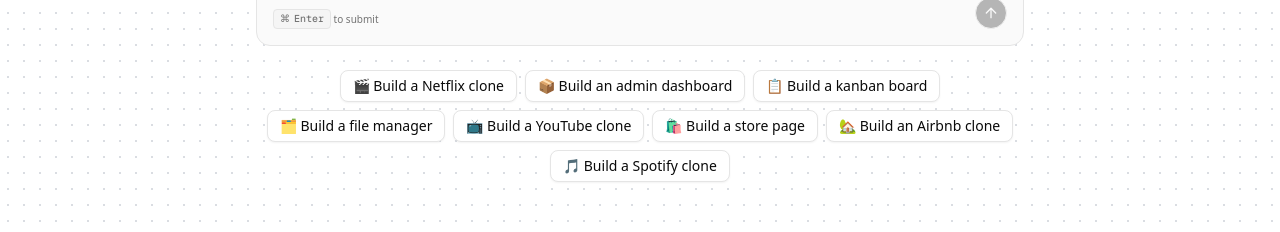
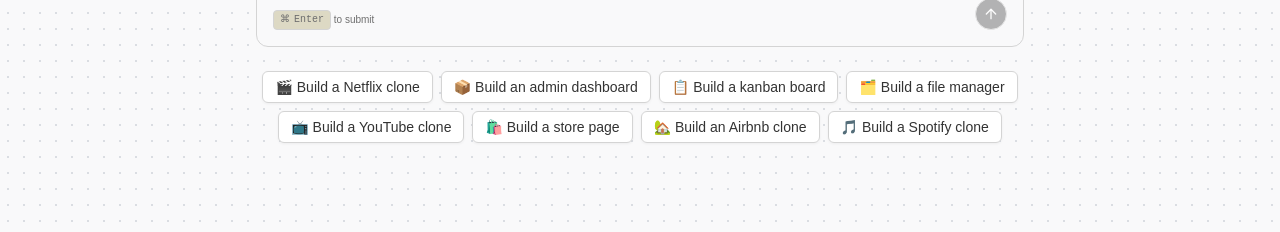
Before and after one commit to DeepanshuTyagi2004/vibe, a Next.js app: page / in a window 1280 px wide. Shown: the part 411-643 px from the top of the page. Built offline with nearby package versions, Linux system fonts and the light colour scheme; no server answers.

Commit message:
global css update

```diff
--- a/src/app/(home)/layout.tsx
+++ b/src/app/(home)/layout.tsx
@@ -8,7 +8,7 @@
 function layout({children} : Props) {
   return (
     <main className='flex flex-col min-h-screen max-h-screen'>
-        <div className='absolute inset-0 -z-10 h-full w-full bg-background dark:bg-[radial-gradient(#393e4a_1px,transparent_1px)] bg-[radial-gradient(#dadde2_1px,transparent_1px)] bg-size-[16px_16px]'/>
+      <div className='fixed inset-0 -z-10 h-full w-full bg-background dark:bg-[radial-gradient(#393e4a_1px,transparent_1px)] bg-[radial-gradient(#dadde2_1px,transparent_1px)] bg-size-[16px_16px]' />
       <div className='flex-1 flex px-4 pb-4'>
         {children}
       </div>
--- a/src/app/globals.css
+++ b/src/app/globals.css
@@ -3,115 +3,166 @@
 
 @custom-variant dark (&:is(.dark *));
 
+:root {
+  --background: oklch(0.9824 0.0013 286.3757);
+  --foreground: oklch(0.3211 0 0);
+  --card: oklch(1.0000 0 0);
+  --card-foreground: oklch(0.3211 0 0);
+  --popover: oklch(1.0000 0 0);
+  --popover-foreground: oklch(0.3211 0 0);
+  --primary: oklch(0.6487 0.1538 150.3071);
+  --primary-foreground: oklch(1.0000 0 0);
+  --secondary: oklch(0.6746 0.1414 261.3380);
+  --secondary-foreground: oklch(1.0000 0 0);
+  --muted: oklch(0.8828 0.0285 98.1033);
+  --muted-foreground: oklch(0.5382 0 0);
+  --accent: oklch(0.8269 0.1080 211.9627);
+  --accent-foreground: oklch(0.3211 0 0);
+  --destructive: oklch(0.6368 0.2078 25.3313);
+  --destructive-foreground: oklch(1.0000 0 0);
+  --border: oklch(0.8699 0 0);
+  --input: oklch(0.8699 0 0);
+  --ring: oklch(0.6487 0.1538 150.3071);
+  --chart-1: oklch(0.6487 0.1538 150.3071);
+  --chart-2: oklch(0.6746 0.1414 261.3380);
+  --chart-3: oklch(0.8269 0.1080 211.9627);
+  --chart-4: oklch(0.5880 0.0993 245.7394);
+  --chart-5: oklch(0.5905 0.1608 148.2409);
+  --sidebar: oklch(0.9824 0.0013 286.3757);
+  --sidebar-foreground: oklch(0.3211 0 0);
+  --sidebar-primary: oklch(0.6487 0.1538 150.3071);
+  --sidebar-primary-foreground: oklch(1.0000 0 0);
+  --sidebar-accent: oklch(0.8269 0.1080 211.9627);
+  --sidebar-accent-foreground: oklch(0.3211 0 0);
+  --sidebar-border: oklch(0.8699 0 0);
+  --sidebar-ring: oklch(0.6487 0.1538 150.3071);
+  --font-sans: Plus Jakarta Sans, sans-serif;
+  --font-serif: Source Serif 4, serif;
+  --font-mono: JetBrains Mono, monospace;
+  --radius: 0.5rem;
+  --shadow-x: 0;
+  --shadow-y: 1px;
+  --shadow-blur: 3px;
+  --shadow-spread: 0px;
+  --shadow-opacity: 0.1;
+  --shadow-color: oklch(0 0 0);
+  --shadow-2xs: 0 1px 3px 0px hsl(0 0% 0% / 0.05);
+  --shadow-xs: 0 1px 3px 0px hsl(0 0% 0% / 0.05);
+  --shadow-sm: 0 1px 3px 0px hsl(0 0% 0% / 0.10), 0 1px 2px -1px hsl(0 0% 0% / 0.10);
+  --shadow: 0 1px 3px 0px hsl(0 0% 0% / 0.10), 0 1px 2px -1px hsl(0 0% 0% / 0.10);
+  --shadow-md: 0 1px 3px 0px hsl(0 0% 0% / 0.10), 0 2px 4px -1px hsl(0 0% 0% / 0.10);
+  --shadow-lg: 0 1px 3px 0px hsl(0 0% 0% / 0.10), 0 4px 6px -1px hsl(0 0% 0% / 0.10);
+  --shadow-xl: 0 1px 3px 0px hsl(0 0% 0% / 0.10), 0 8px 10px -1px hsl(0 0% 0% / 0.10);
+  --shadow-2xl: 0 1px 3px 0px hsl(0 0% 0% / 0.25);
+  --tracking-normal: 0em;
+  --spacing: 0.25rem;
+}
+
+.dark {
+  --background: oklch(0.2303 0.0125 264.2926);
+  --foreground: oklch(0.9219 0 0);
+  --card: oklch(0.3210 0.0078 223.6661);
+  --card-foreground: oklch(0.9219 0 0);
+  --popover: oklch(0.3210 0.0078 223.6661);
+  --popover-foreground: oklch(0.9219 0 0);
+  --primary: oklch(0.6487 0.1538 150.3071);
+  --primary-foreground: oklch(1.0000 0 0);
+  --secondary: oklch(0.5880 0.0993 245.7394);
+  --secondary-foreground: oklch(0.9219 0 0);
+  --muted: oklch(0.3867 0 0);
+  --muted-foreground: oklch(0.7155 0 0);
+  --accent: oklch(0.6746 0.1414 261.3380);
+  --accent-foreground: oklch(0.9219 0 0);
+  --destructive: oklch(0.6368 0.2078 25.3313);
+  --destructive-foreground: oklch(1.0000 0 0);
+  --border: oklch(0.3867 0 0);
+  --input: oklch(0.3867 0 0);
+  --ring: oklch(0.6487 0.1538 150.3071);
+  --chart-1: oklch(0.6487 0.1538 150.3071);
+  --chart-2: oklch(0.5880 0.0993 245.7394);
+  --chart-3: oklch(0.6746 0.1414 261.3380);
+  --chart-4: oklch(0.8269 0.1080 211.9627);
+  --chart-5: oklch(0.5905 0.1608 148.2409);
+  --sidebar: oklch(0.2303 0.0125 264.2926);
+  --sidebar-foreground: oklch(0.9219 0 0);
+  --sidebar-primary: oklch(0.6487 0.1538 150.3071);
+  --sidebar-primary-foreground: oklch(1.0000 0 0);
+  --sidebar-accent: oklch(0.6746 0.1414 261.3380);
+  --sidebar-accent-foreground: oklch(0.9219 0 0);
+  --sidebar-border: oklch(0.3867 0 0);
+  --sidebar-ring: oklch(0.6487 0.1538 150.3071);
+  --font-sans: Plus Jakarta Sans, sans-serif;
+  --font-serif: Source Serif 4, serif;
+  --font-mono: JetBrains Mono, monospace;
+  --radius: 0.5rem;
+  --shadow-x: 0;
+  --shadow-y: 1px;
+  --shadow-blur: 3px;
+  --shadow-spread: 0px;
+  --shadow-opacity: 0.1;
+  --shadow-color: oklch(0 0 0);
+  --shadow-2xs: 0 1px 3px 0px hsl(0 0% 0% / 0.05);
+  --shadow-xs: 0 1px 3px 0px hsl(0 0% 0% / 0.05);
+  --shadow-sm: 0 1px 3px 0px hsl(0 0% 0% / 0.10), 0 1px 2px -1px hsl(0 0% 0% / 0.10);
+  --shadow: 0 1px 3px 0px hsl(0 0% 0% / 0.10), 0 1px 2px -1px hsl(0 0% 0% / 0.10);
+  --shadow-md: 0 1px 3px 0px hsl(0 0% 0% / 0.10), 0 2px 4px -1px hsl(0 0% 0% / 0.10);
+  --shadow-lg: 0 1px 3px 0px hsl(0 0% 0% / 0.10), 0 4px 6px -1px hsl(0 0% 0% / 0.10);
+  --shadow-xl: 0 1px 3px 0px hsl(0 0% 0% / 0.10), 0 8px 10px -1px hsl(0 0% 0% / 0.10);
+  --shadow-2xl: 0 1px 3px 0px hsl(0 0% 0% / 0.25);
+}
+
 @theme inline {
   --color-background: var(--background);
   --color-foreground: var(--foreground);
-  --font-sans: var(--font-geist-sans);
-  --font-mono: var(--font-geist-mono);
+  --color-card: var(--card);
+  --color-card-foreground: var(--card-foreground);
+  --color-popover: var(--popover);
+  --color-popover-foreground: var(--popover-foreground);
+  --color-primary: var(--primary);
+  --color-primary-foreground: var(--primary-foreground);
+  --color-secondary: var(--secondary);
+  --color-secondary-foreground: var(--secondary-foreground);
+  --color-muted: var(--muted);
+  --color-muted-foreground: var(--muted-foreground);
+  --color-accent: var(--accent);
+  --color-accent-foreground: var(--accent-foreground);
+  --color-destructive: var(--destructive);
+  --color-destructive-foreground: var(--destructive-foreground);
+  --color-border: var(--border);
+  --color-input: var(--input);
+  --color-ring: var(--ring);
+  --color-chart-1: var(--chart-1);
+  --color-chart-2: var(--chart-2);
+  --color-chart-3: var(--chart-3);
+  --color-chart-4: var(--chart-4);
+  --color-chart-5: var(--chart-5);
+  --color-sidebar: var(--sidebar);
+  --color-sidebar-foreground: var(--sidebar-foreground);
+  --color-sidebar-primary: var(--sidebar-primary);
+  --color-sidebar-primary-foreground: var(--sidebar-primary-foreground);
+  --color-sidebar-accent: var(--sidebar-accent);
+  --color-sidebar-accent-foreground: var(--sidebar-accent-foreground);
+  --color-sidebar-border: var(--sidebar-border);
   --color-sidebar-ring: var(--sidebar-ring);
-  --color-sidebar-border: var(--sidebar-border);
-  --color-sidebar-accent-foreground: var(--sidebar-accent-foreground);
-  --color-sidebar-accent: var(--sidebar-accent);
-  --color-sidebar-primary-foreground: var(--sidebar-primary-foreground);
-  --color-sidebar-primary: var(--sidebar-primary);
-  --color-sidebar-foreground: var(--sidebar-foreground);
-  --color-sidebar: var(--sidebar);
-  --color-chart-5: var(--chart-5);
-  --color-chart-4: var(--chart-4);
-  --color-chart-3: var(--chart-3);
-  --color-chart-2: var(--chart-2);
-  --color-chart-1: var(--chart-1);
-  --color-ring: var(--ring);
-  --color-input: var(--input);
-  --color-border: var(--border);
-  --color-destructive: var(--destructive);
-  --color-accent-foreground: var(--accent-foreground);
-  --color-accent: var(--accent);
-  --color-muted-foreground: var(--muted-foreground);
-  --color-muted: var(--muted);
-  --color-secondary-foreground: var(--secondary-foreground);
-  --color-secondary: var(--secondary);
-  --color-primary-foreground: var(--primary-foreground);
-  --color-primary: var(--primary);
-  --color-popover-foreground: var(--popover-foreground);
-  --color-popover: var(--popover);
-  --color-card-foreground: var(--card-foreground);
-  --color-card: var(--card);
+
+  --font-sans: var(--font-sans);
+  --font-mono: var(--font-mono);
+  --font-serif: var(--font-serif);
+
   --radius-sm: calc(var(--radius) - 4px);
   --radius-md: calc(var(--radius) - 2px);
   --radius-lg: var(--radius);
   --radius-xl: calc(var(--radius) + 4px);
+
+  --shadow-2xs: var(--shadow-2xs);
+  --shadow-xs: var(--shadow-xs);
+  --shadow-sm: var(--shadow-sm);
+  --shadow: var(--shadow);
+  --shadow-md: var(--shadow-md);
+  --shadow-lg: var(--shadow-lg);
+  --shadow-xl: var(--shadow-xl);
+  --shadow-2xl: var(--shadow-2xl);
 }
-
-:root {
-  --radius: 0.625rem;
-  --background: oklch(1 0 0);
-  --foreground: oklch(0.145 0 0);
-  --card: oklch(1 0 0);
-  --card-foreground: oklch(0.145 0 0);
-  --popover: oklch(1 0 0);
-  --popover-foreground: oklch(0.145 0 0);
-  --primary: oklch(0.205 0 0);
-  --primary-foreground: oklch(0.985 0 0);
-  --secondary: oklch(0.97 0 0);
-  --secondary-foreground: oklch(0.205 0 0);
-  --muted: oklch(0.97 0 0);
-  --muted-foreground: oklch(0.556 0 0);
-  --accent: oklch(0.97 0 0);
-  --accent-foreground: oklch(0.205 0 0);
-  --destructive: oklch(0.577 0.245 27.325);
-  --border: oklch(0.922 0 0);
-  --input: oklch(0.922 0 0);
-  --ring: oklch(0.708 0 0);
-  --chart-1: oklch(0.646 0.222 41.116);
-  --chart-2: oklch(0.6 0.118 184.704);
-  --chart-3: oklch(0.398 0.07 227.392);
-  --chart-4: oklch(0.828 0.189 84.429);
-  --chart-5: oklch(0.769 0.188 70.08);
-  --sidebar: oklch(0.985 0 0);
-  --sidebar-foreground: oklch(0.145 0 0);
-  --sidebar-primary: oklch(0.205 0 0);
-  --sidebar-primary-foreground: oklch(0.985 0 0);
-  --sidebar-accent: oklch(0.97 0 0);
-  --sidebar-accent-foreground: oklch(0.205 0 0);
-  --sidebar-border: oklch(0.922 0 0);
-  --sidebar-ring: oklch(0.708 0 0);
-}
-
-.dark {
-  --background: oklch(0.145 0 0);
-  --foreground: oklch(0.985 0 0);
-  --card: oklch(0.205 0 0);
-  --card-foreground: oklch(0.985 0 0);
-  --popover: oklch(0.205 0 0);
-  --popover-foreground: oklch(0.985 0 0);
-  --primary: oklch(0.922 0 0);
-  --primary-foreground: oklch(0.205 0 0);
-  --secondary: oklch(0.269 0 0);
-  --secondary-foreground: oklch(0.985 0 0);
-  --muted: oklch(0.269 0 0);
-  --muted-foreground: oklch(0.708 0 0);
-  --accent: oklch(0.269 0 0);
-  --accent-foreground: oklch(0.985 0 0);
-  --destructive: oklch(0.704 0.191 22.216);
-  --border: oklch(1 0 0 / 10%);
-  --input: oklch(1 0 0 / 15%);
-  --ring: oklch(0.556 0 0);
-  --chart-1: oklch(0.488 0.243 264.376);
-  --chart-2: oklch(0.696 0.17 162.48);
-  --chart-3: oklch(0.769 0.188 70.08);
-  --chart-4: oklch(0.627 0.265 303.9);
-  --chart-5: oklch(0.645 0.246 16.439);
-  --sidebar: oklch(0.205 0 0);
-  --sidebar-foreground: oklch(0.985 0 0);
-  --sidebar-primary: oklch(0.488 0.243 264.376);
-  --sidebar-primary-foreground: oklch(0.985 0 0);
-  --sidebar-accent: oklch(0.269 0 0);
-  --sidebar-accent-foreground: oklch(0.985 0 0);
-  --sidebar-border: oklch(1 0 0 / 10%);
-  --sidebar-ring: oklch(0.556 0 0);
-}
-
 @layer base {
   * {
     @apply border-border outline-ring/50;
@@ -120,3 +171,62 @@
     @apply bg-background text-foreground;
   }
 }
+
+@layer base {
+
+  button:not([disabled]),
+  [role="button"]:not([disabled]) {
+    cursor: pointer;
+  }
+}
+
+/* Animations */
+@theme inline {
+  --animate-first: moveVertical 30s ease infinite;
+  --animate-second: moveInCircle 20s reverse infinite;
+  --animate-third: moveInCircle 40s linear infinite;
+  --animate-fourth: moveHorizontal 40s ease infinite;
+  --animate-fifth: moveInCircle 20s ease infinite;
+
+  @keyframes moveHorizontal {
+    0% {
+      transform: translateX(-50%) translateY(-10%);
+    }
+
+    50% {
+      transform: translateX(50%) translateY(10%);
+    }
+
+    100% {
+      transform: translateX(-50%) translateY(-10%);
+    }
+  }
+
+  @keyframes moveInCircle {
+    0% {
+      transform: rotate(0deg);
+    }
+
+    50% {
+      transform: rotate(180deg);
+    }
+
+    100% {
+      transform: rotate(360deg);
+    }
+  }
+
+  @keyframes moveVertical {
+    0% {
+      transform: translateY(-50%);
+    }
+
+    50% {
+      transform: translateY(50%);
+    }
+
+    100% {
+      transform: translateY(-50%);
+    }
+  }
+}
--- a/src/components/ui/button.tsx
+++ b/src/components/ui/button.tsx
@@ -9,6 +9,8 @@
   {
     variants: {
       variant: {
+        tertiary:
+        "bg-primary/25 dark:bg-primary/30 text-primary shadow-xs hover:bg-primary/20 dark:hover:bg-primary/25",
         default: "bg-primary text-primary-foreground hover:bg-primary/90",
         destructive:
           "bg-destructive text-white hover:bg-destructive/90 focus-visible:ring-destructive/20 dark:focus-visible:ring-destructive/40 dark:bg-destructive/60",
--- a/src/modules/project/ui/view/project-view.tsx
+++ b/src/modules/project/ui/view/project-view.tsx
@@ -62,7 +62,7 @@
               </TabsTrigger>
             </TabsList>
             <div className="ml-auto flex flex-row items-center gap-x-2">
-              <Button size="sm" variant="default" asChild>
+              <Button size="sm" variant="tertiary" asChild>
                 <Link href="/pricing" >
                   <CrownIcon />Upgrade
                 </Link>
```
